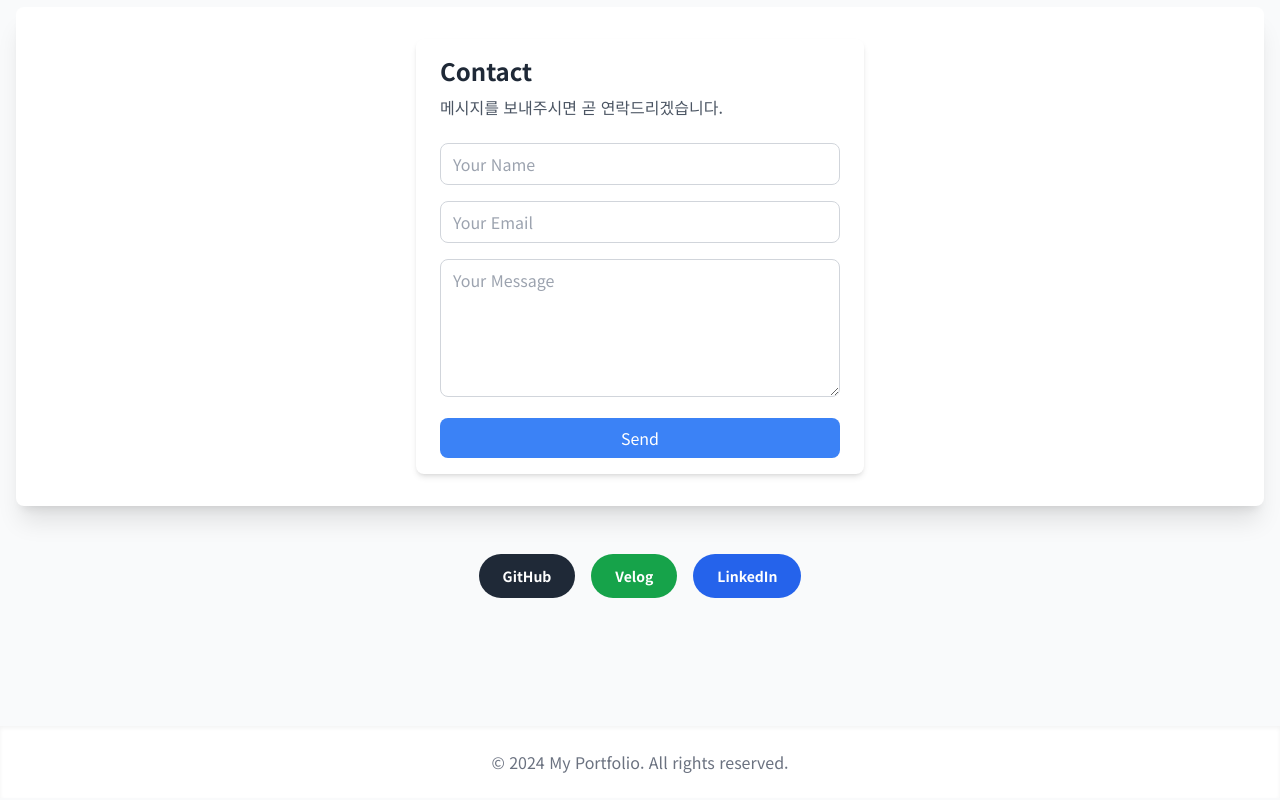
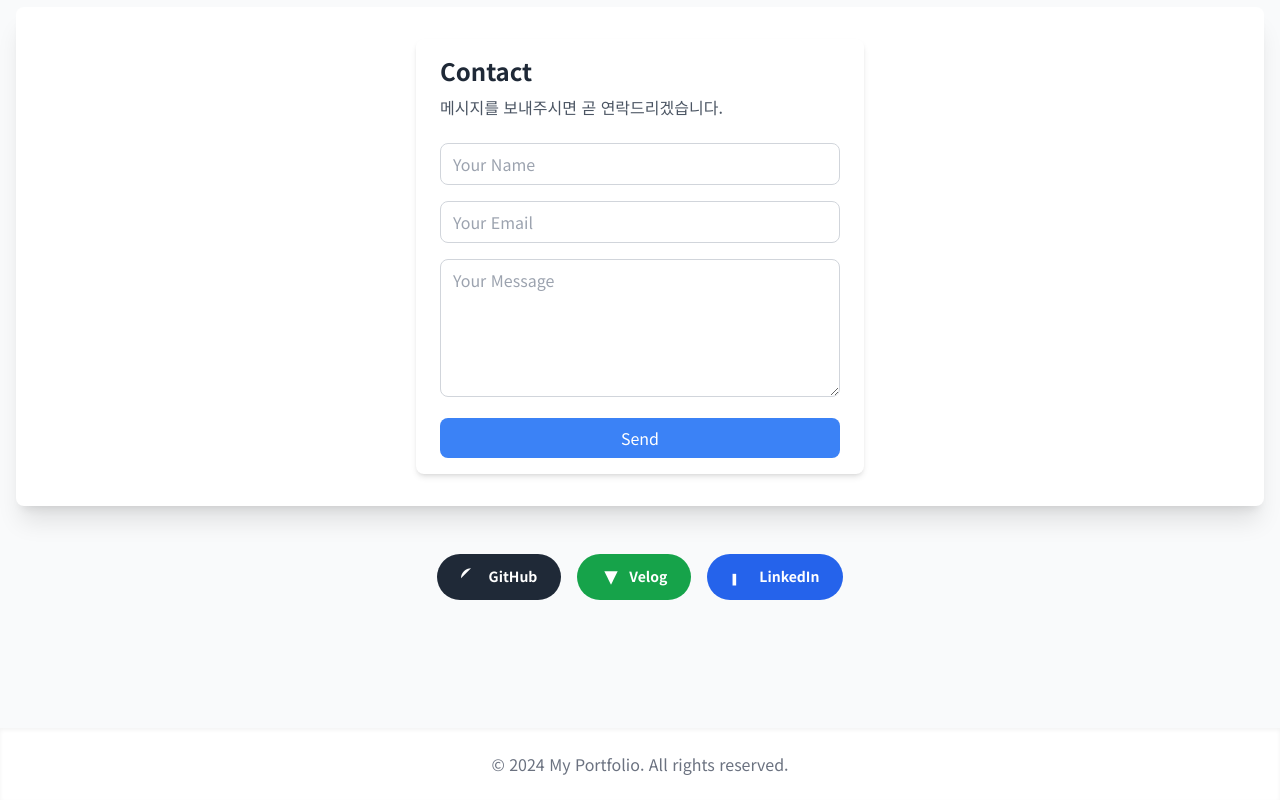
Before and after one commit to wdohoon/portfolio, a Next.js app: page / in a window 1280 px wide. Shown: the part 3098-3898 px from the top of the page. Built offline with nearby package versions, Linux system fonts and the light colour scheme.

Commit message:
2024.12.16

```diff
--- a/src/app/page.tsx
+++ b/src/app/page.tsx
@@ -122,7 +122,7 @@ export default function Page() {
           id="hero"
           className="w-full h-screen relative flex flex-col items-center justify-center bg-gradient-to-br from-[#0f0c29] via-[#302b63] to-[#24243e]"
         >
-          {/* 3D Canvas Background (상단 1/2만 차지) */}
+          {/* 3D Canvas Background */}
           <Canvas className="absolute inset-0 !h-1/2">
             <ambientLight intensity={0.5} />
             <directionalLight position={[2, 5, 5]} />
@@ -130,7 +130,6 @@ export default function Page() {
             <OrbitControls enablePan={false} enableZoom={false} enableRotate={false} />
           </Canvas>
 
-          {/* Parallax Background Pattern */}
           <Parallax speed={-10} className="absolute inset-0">
             <div className="w-full h-full bg-[url('/path/to/your/bg-pattern.png')] opacity-20" />
           </Parallax>
@@ -260,18 +259,30 @@ export default function Page() {
             <ContactForm />
           </div>
 
-          {/* 소셜 링크 섹션 */}
+          {/* 소셜 링크: GitHub, Velog, LinkedIn (아이콘) */}
           <div className="text-center space-x-4 mt-12">
             <a href="https://github.com/wdohoon" target="_blank" rel="noopener noreferrer"
                className="inline-block px-6 py-3 bg-gray-800 text-white dark:bg-gray-200 dark:text-gray-800 rounded-full hover:bg-gray-700 dark:hover:bg-gray-300 transition text-sm font-semibold">
+              {/* GitHub 아이콘 */}
+              <svg className="w-5 h-5 inline-block mr-2" fill="currentColor" viewBox="0 0 24 24" aria-hidden="true">
+                <path d="M12 .3C5.36.3 0 5.66 0 12.25c0 5.27 3.43 9.73 8.2..."/>
+              </svg>
               GitHub
             </a>
             <a href="https://velog.io/@wdohoon/posts" target="_blank" rel="noopener noreferrer"
                className="inline-block px-6 py-3 bg-green-600 text-white dark:bg-green-500 rounded-full hover:bg-green-700 dark:hover:bg-green-400 transition text-sm font-semibold">
+              {/* Velog 아이콘 (단순 V 형태) */}
+              <svg className="w-5 h-5 inline-block mr-2" fill="currentColor" viewBox="0 0 24 24">
+                <path d="M4 4l8 16 8-16H4z"/>
+              </svg>
               Velog
             </a>
             <a href="https://www.linkedin.com/in/%EB%8F%84%ED%9B%88-%EC%9B%90-313000341/" target="_blank" rel="noopener noreferrer"
                className="inline-block px-6 py-3 bg-blue-600 text-white dark:bg-blue-500 rounded-full hover:bg-blue-700 dark:hover:bg-blue-400 transition text-sm font-semibold">
+              {/* LinkedIn 아이콘 */}
+              <svg className="w-5 h-5 inline-block mr-2" fill="currentColor" viewBox="0 0 448 512" aria-hidden="true">
+                <path d="M100.28 448H7.4V149.4h92.88zM53.79..."/>
+              </svg>
               LinkedIn
             </a>
           </div>
@@ -296,7 +307,7 @@ export default function Page() {
                   onClick={() => setSelectedProject(null)}
                   className="absolute top-4 right-4 text-gray-500 hover:text-gray-700 dark:text-gray-400 dark:hover:text-gray-200"
                 >
-                  <svg xmlns="http://www.w3.org/2000/svg" className="h-6 w-6" fill="none" viewBox="0 0 24 24" stroke="currentColor">
+                  <svg xmlns="http://www.w3.org/2000/svg" className="h-6 w-6" fill="none" stroke="currentColor">
                     <path strokeLinecap="round" strokeLinejoin="round" strokeWidth={2} d="M6 18L18 6M6 6l12 12" />
                   </svg>
                 </button>
@@ -306,17 +317,15 @@ export default function Page() {
                   {selectedProject.github && (
                     <a href={selectedProject.github} target="_blank" rel="noopener noreferrer"
                        className="px-6 py-3 bg-gray-800 text-white dark:bg-gray-200 dark:text-gray-800 rounded-full hover:bg-gray-700 dark:hover:bg-gray-300 transition text-sm font-semibold flex items-center">
-                      <svg className="w-5 h-5 mr-2" fill="currentColor" viewBox="0 0 24 24" aria-hidden="true">
-                        <path fillRule="evenodd" d="M12 2C6.477 2 2 6.484 2 12.017c0 4.425 2.865 8.18 6.839 9.504.5.092.682-.217.682-.483 0-.237-.008-.868-.013-1.703-2.782.605-3.369-1.343-3.369-1.343-.454-1.158-1.11-1.466-1.11-1.466-.908-.62.069-.608.069-.608 1.003.07 1.531 1.032 1.531 1.032.892 1.53 2.341 1.088 2.9…"/>
-                      </svg>
+                      <svg className="w-5 h-5 mr-2" fill="currentColor" viewBox="0 0 24 24" aria-hidden="true"><path d="M12 .3C5.36.3 ..."/></svg>
                       GitHub
                     </a>
                   )}
                   {selectedProject.live && (
                     <a href={selectedProject.live} target="_blank" rel="noopener noreferrer"
                        className="px-6 py-3 bg-indigo-600 text-white dark:bg-indigo-500 rounded-full hover:bg-indigo-700 dark:hover:bg-indigo-600 transition text-sm font-semibold flex items-center">
-                      <svg className="w-5 h-5 mr-2" fill="none" stroke="currentColor" viewBox="0 0 24 24">
-                        <path strokeLinecap="round" strokeLinejoin="round" strokeWidth={2} d="M10 6H6a2 2 0 00-2 2v10a2 …"/>
+                      <svg className="w-5 h-5 mr-2" fill="none" stroke="currentColor" strokeWidth={2} viewBox="0 0 24 24">
+                        <path strokeLinecap="round" strokeLinejoin="round" d="M10 6H6..."/>
                       </svg>
                       사이트 방문
                     </a>
```
